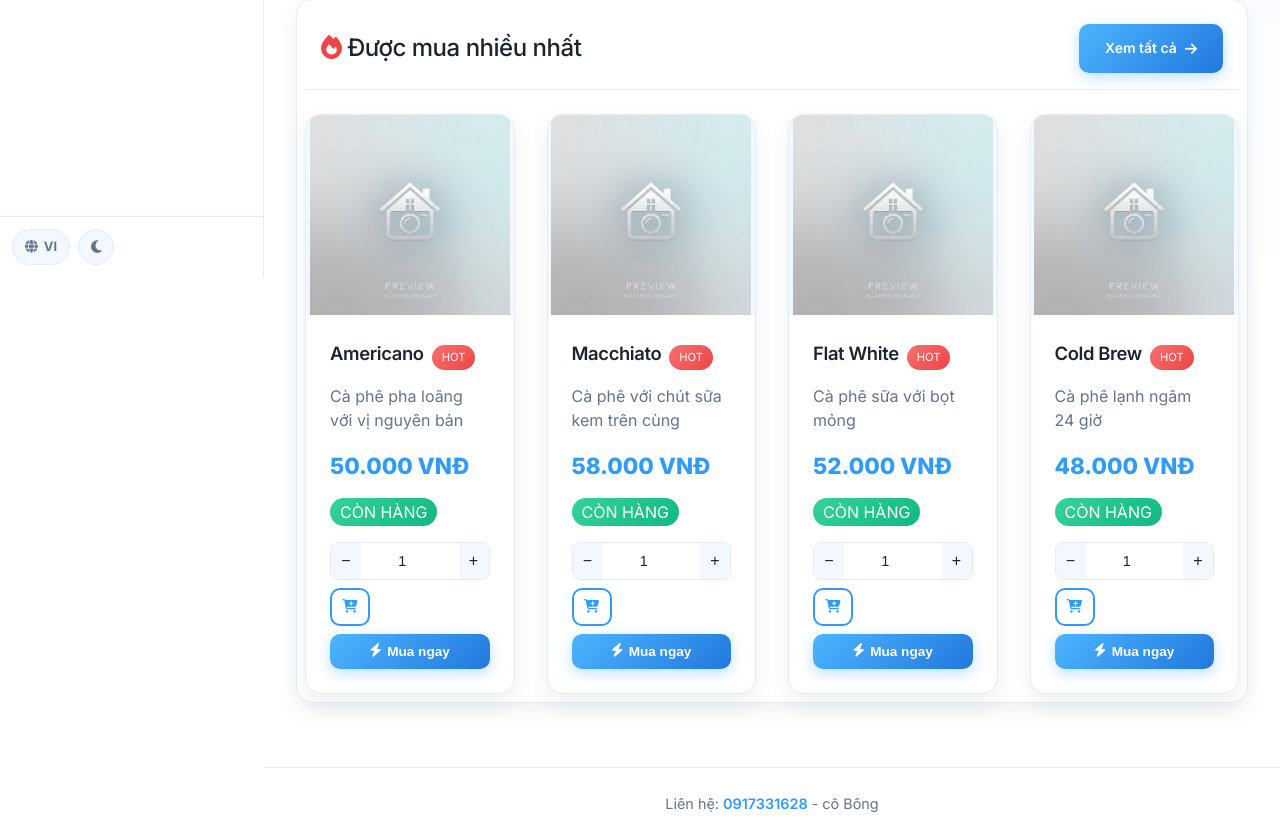
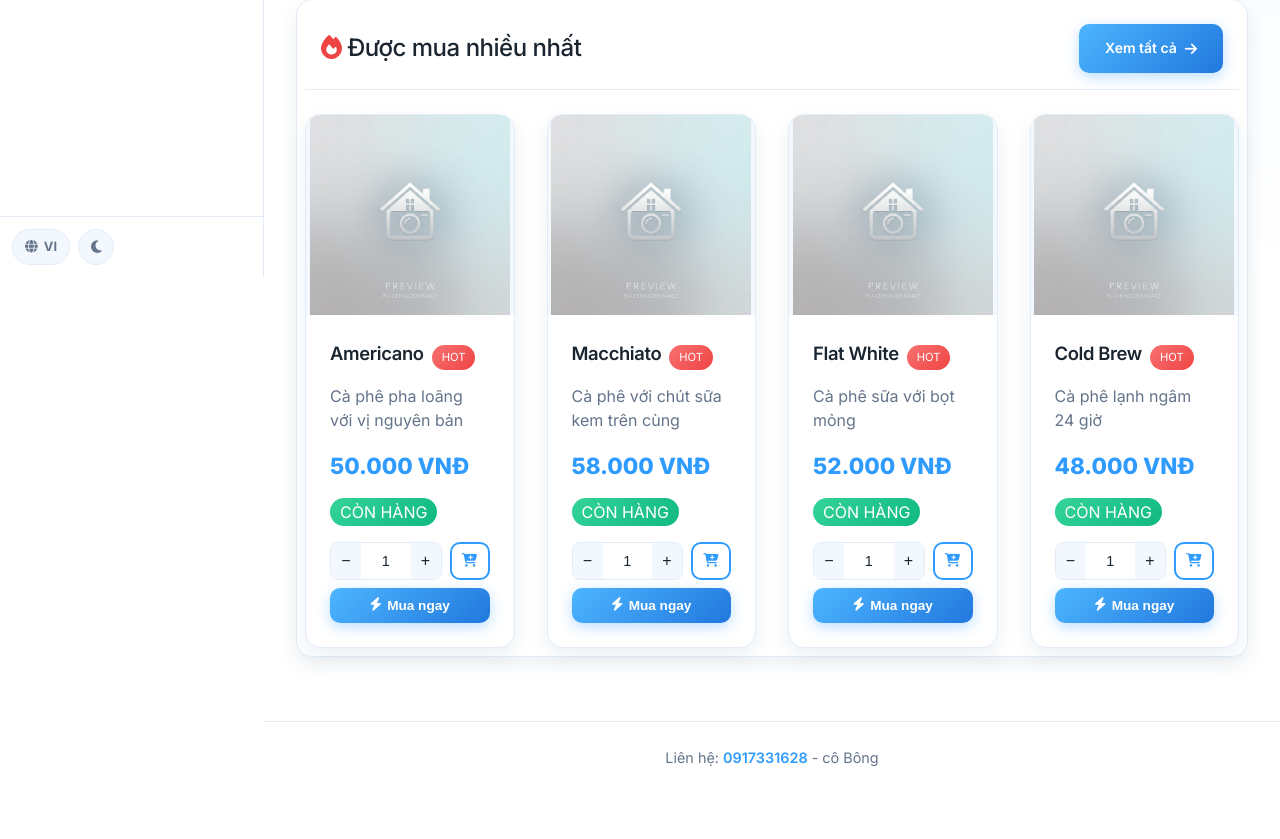
Before and after one commit to nghuuhieu1903/quan-co-bong, a Flask app: page /customer in a window 1280 px wide. Shown: the part 523-1362 px from the top of the page. After the commit the page ends 1289 px from the top, so only its background shows below. Run offline with Flask 3, Linux system fonts and the light colour scheme; data comes from the database, SQL or seed files in the repository; data that the repository does not hold is empty.

Commit message:
Guarantee the cart-icon button stays on the stepper's row, not its own
The quantity stepper and cart-icon button were flex items with flex-wrap:
whether they shared a row depended on every child's computed width adding
up under the available space, and that budget is easy to tip over on a
real device in ways headless testing at the same CSS width doesn't show -
a larger accessibility font scale, a browser's own number-input spinner,
sub-pixel rounding differences. Switched .product-cta to a 2-column CSS
grid (stepper column: 1fr, cart button column: auto, "Mua ngay" spans both
on row 2) so the split is structural instead of arithmetic - there is no
wrapping mechanism left that could push the cart button to its own row.
Also hid the native number-input spinner on the quantity field, since it
served no purpose next to the custom +/- buttons and was one more
inconsistent width source.

Verified by sweeping viewport widths 280-1000px, including with the root
font-size forced to 22px to simulate heavy device font scaling - the cart
button and stepper stay on the same row at every width tested, on the
catalogue grid, the single-item Cơm trưa tab from the user's screenshot,
and the homepage's featured/best-seller cards that share the same markup.
Co-Authored-By: Claude Sonnet 5 <noreply@anthropic.com>

```diff
--- a/static/css/modern.css
+++ b/static/css/modern.css
@@ -792,24 +792,26 @@ html.show-onboarding body {
 
 /* Product card call-to-action pair ("thêm giỏ" + "mua ngay")
    ------------------------------------------------------------------
-   These two buttons share a row inside a product card. On the catalogue
-   page phones get a two-column grid, which leaves each button roughly 60px -
-   too narrow for an icon plus a label, so the label used to wrap onto a
-   second line and the two buttons ended up different heights. There the cart
-   button collapses to just its icon and the primary action takes the rest of
-   the row. The home page stacks its cards full-width and has room for both
-   labels, so the collapse is scoped to .products-layout rather than applied
-   at every narrow viewport. */
+   The quantity stepper and the icon-only cart button must always share one
+   row, with "Mua ngay" on its own row below. This used to be flexbox with
+   flex-wrap - which meant the row's fate depended on every child's computed
+   width adding up correctly, and the exact number that tips it over varies
+   by device: a bigger font-scale setting, a browser's own number-input
+   spinner, slightly different sub-pixel rounding, all pushed the cart
+   button onto its own third row despite fitting on desktop/headless
+   testing. A 2-column CSS grid makes the row split structural instead of
+   arithmetic: the cart button's column is exactly as wide as the button,
+   the stepper's column takes the rest, and nothing can ever wrap to a
+   different row because there is no wrapping mechanism involved at all. */
 .product-cta {
-    display: flex;
-    flex-wrap: wrap;
+    display: grid;
+    grid-template-columns: 1fr auto;
     gap: 0.5rem;
     width: 100%;
-    align-items: stretch;
 }
 
 .product-cta .btn {
-    min-width: 0;          /* allow shrinking; flex items default to min-content */
+    min-width: 0;          /* allow shrinking; flex/grid items default to min-content */
     justify-content: center;
     gap: 0.35rem;
     padding: 10px 8px;
@@ -817,28 +819,24 @@ html.show-onboarding body {
     white-space: nowrap;   /* short labels; wrapping was the defect */
 }
 
-/* Row one is the quantity stepper plus a square icon-only cart button; row
-   two is the primary action across the full width. The label came off the
-   cart button because at card width it was being clipped, so the icon plus
-   its aria-label/title carry the meaning now. */
 .product-cta .quantity-selector {
-    flex: 1 1 auto;
+    grid-column: 1;
+    grid-row: 1;
     min-width: 0;
     margin-bottom: 0;
 }
 
 .product-cta .btn-cart {
-    flex: 0 0 40px;
+    grid-column: 2;
+    grid-row: 1;
     width: 40px;
     padding: 0;
     min-height: 38px;      /* square even when it is the tallest thing in the row */
 }
 
-/* Inside a card the stepper has to share ~170px with the cart button, so it
-   uses a tighter scale than the one on the product detail page. Without this
-   the row is 12px too wide and the cart button wraps to a line of its own. */
 .product-cta .quantity-controls {
     width: 100%;
+    min-width: 0;
 }
 
 .product-cta .quantity-btn {
@@ -852,10 +850,21 @@ html.show-onboarding body {
     min-width: 0;
     flex: 1 1 auto;
     font-size: 0.9rem;
+    /* the native up/down spinner is dead weight in a stepper that already
+       has its own +/- buttons, and its width isn't consistent across
+       browsers - remove it so it never eats into the row's budget */
+    -moz-appearance: textfield;
+}
+
+.product-cta .quantity-input::-webkit-outer-spin-button,
+.product-cta .quantity-input::-webkit-inner-spin-button {
+    -webkit-appearance: none;
+    margin: 0;
 }
 
 .product-cta .btn-buy {
-    flex: 1 0 100%;        /* forces its own row */
+    grid-column: 1 / -1;   /* its own full-width row below the stepper */
+    grid-row: 2;
 }
 
 @media (max-width: 768px) {
@@ -869,21 +878,10 @@ html.show-onboarding body {
         min-height: 36px;
     }
 
+    /* At two cards per row there is about 150px to share between the stepper
+       and the cart button, so both shrink; the grid guarantees they still
+       never end up on different rows. */
     .product-cta .btn-cart {
-        flex: 0 0 38px;
-        width: 38px;
-    }
-
-    /* The stepper is on the card at every width now, so the primary action
-       keeps its own full-width row underneath it. */
-    .product-cta .btn-buy {
-        flex: 1 0 100%;
-    }
-
-    /* At two cards per row there is about 150px to share between the stepper
-       and the cart button, so both shrink to fit rather than wrapping. */
-    .product-cta .btn-cart {
-        flex: 0 0 34px;
         width: 34px;
     }
 
```
